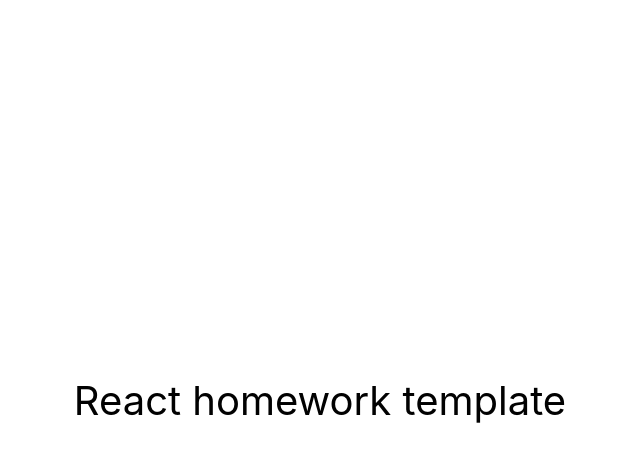
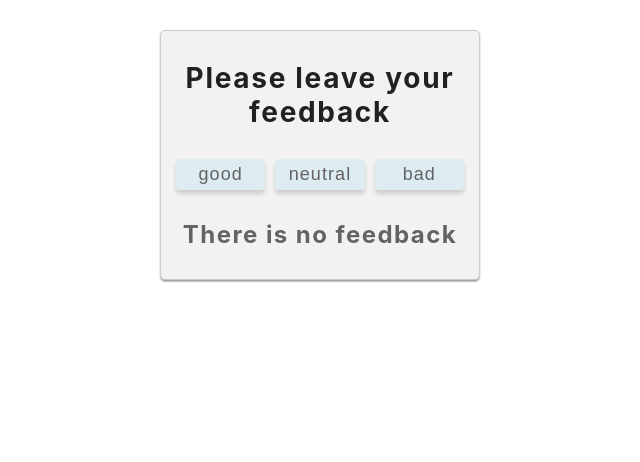
Before and after one commit to Oleksandr-Karpiuk/goit-react-hw-04-feedback, a React (Create React App) app: page / in a window 1280 px wide. Shown: the top 462 px of the page, without its empty margins (320-960 px from the left). Built offline with nearby package versions, Linux system fonts and the light colour scheme.

Commit message:
Finish task

```diff
--- a/src/components/App.jsx
+++ /dev/null
@@ -1,16 +0,0 @@
-export const App = () => {
-  return (
-    <div
-      style={{
-        height: '100vh',
-        display: 'flex',
-        justifyContent: 'center',
-        alignItems: 'center',
-        fontSize: 40,
-        color: '#010101'
-      }}
-    >
-      React homework template
-    </div>
-  );
-};
--- /dev/null
+++ b/src/components/App/App.jsx
@@ -0,0 +1,57 @@
+import React, { Component } from 'react';
+import css from './App.module.css';
+import FeedbackOptions from 'components/FeedbackOptions/FeedbackOptions';
+import Statistics from 'components/Statistics/Statistics';
+
+export class App extends Component {
+  state = {
+    good: 0,
+    neutral: 0,
+    bad: 0,
+  };
+
+  handleIncrement = option => {
+    this.setState(prevState => {
+      return {
+        [option]: prevState[option] + 1,
+      };
+    });
+  };
+
+  totalFeedback = () => {
+    const { good, neutral, bad } = this.state;
+    return good + neutral + bad;
+  };
+
+  positivePercentage = () => {
+    const { good } = this.state;
+    return this.totalFeedback()
+      ? Math.round((good / this.totalFeedback()) * 100)
+      : 0;
+  };
+
+  render() {
+    const { good, neutral, bad } = this.state;
+    return (
+      <div className={css.section}>
+        <h1 className={css.main__title}>Please leave your feedback</h1>
+        <FeedbackOptions
+          options={Object.keys(this.state)}
+          onLeaveFeedback={this.handleIncrement}
+        />
+        {this.totalFeedback() ? (
+          <Statistics
+            title="Statistics"
+            good={good}
+            neutral={neutral}
+            bad={bad}
+            total={this.totalFeedback()}
+            positivePercentage={this.positivePercentage()}
+          />
+        ) : (
+          <h2 className={css.notification}>There is no feedback</h2>
+        )}
+      </div>
+    );
+  }
+}
--- /dev/null
+++ b/src/components/App/App.module.css
@@ -0,0 +1,29 @@
+.section {
+  margin-top: 30px;
+  margin-left: auto;
+  margin-right: auto;
+  padding: 30px 15px;
+
+  width: 320px;
+
+  background: var(--section-bcg-color);
+
+  border: 1px solid var(--border-color);
+  border-radius: 5px;
+  box-shadow: 0px 1px 3px rgba(0, 0, 0, 0.12), 0px 1px 1px rgba(0, 0, 0, 0.14),
+    0px 2px 1px rgba(0, 0, 0, 0.2);
+}
+
+.main__title {
+  text-align: center;
+  font-size: 28px;
+  letter-spacing: 0.06em;
+  color: var(--main-text-color);
+}
+
+.notification {
+  text-align: center;
+  font-size: 24px;
+  letter-spacing: 0.06em;
+  color: var(--secondary-text-color);
+}
--- /dev/null
+++ b/src/components/FeedbackOptions/FeedbackOptions.jsx
@@ -0,0 +1,26 @@
+import PropTypes from 'prop-types';
+import css from './FeedbackOptions.module.css';
+
+const FeedbackOptions = ({ options, onLeaveFeedback }) => {
+  return (
+    <section className={css.feedback}>
+      {options.map(option => (
+        <button
+          type="button"
+          key={option}
+          onClick={() => onLeaveFeedback(option)}
+          className={css.feedback__button}
+        >
+          {option}
+        </button>
+      ))}
+    </section>
+  );
+};
+
+FeedbackOptions.propTypes = {
+  options: PropTypes.arrayOf(PropTypes.string).isRequired,
+  onLeaveFeedback: PropTypes.func.isRequired,
+};
+
+export default FeedbackOptions;
--- /dev/null
+++ b/src/components/FeedbackOptions/FeedbackOptions.module.css
@@ -0,0 +1,32 @@
+.feedback {
+  display: flex;
+  align-items: center;
+  justify-content: center;
+  gap: 10px;
+
+  padding-top: 30px;
+  padding-bottom: 30px;
+}
+
+.feedback__button {
+  padding-top: 5px;
+  padding-bottom: 5px;
+  width: 100px;
+
+  font-size: 18px;
+  letter-spacing: 0.06em;
+  color: var(--secondary-text-color);
+
+  background: var(--bcg-color);
+
+  border: none;
+  border-radius: 4px;
+  box-shadow: 0px 4px 4px rgba(0, 0, 0, 0.15);
+
+  cursor: pointer;
+}
+
+.feedback__button:hover,
+.feedback__button:focus {
+  background-color: #188ae860;
+}
--- /dev/null
+++ b/src/components/Statistics/Statistics.jsx
@@ -0,0 +1,35 @@
+import PropTypes from 'prop-types';
+import css from './Statistics.module.css';
+
+const Statistics = ({
+  title,
+  good,
+  neutral,
+  bad,
+  total,
+  positivePercentage,
+}) => {
+  return (
+    <section className={css.statistics}>
+      <h2 className={css.title}>{title}</h2>
+      <div>
+        <p className={css.statistics__text}>Good: {good}</p>
+        <p className={css.statistics__text}>Neutral: {neutral}</p>
+        <p className={css.statistics__text}>Bad: {bad}</p>
+        <p className={css.statistics__text}>Total: {total}</p>
+        <p className={css.statistics__text}>Positive: {positivePercentage}%</p>
+      </div>
+    </section>
+  );
+};
+
+Statistics.propTypes = {
+  title: PropTypes.string.isRequired,
+  good: PropTypes.number.isRequired,
+  neutral: PropTypes.number.isRequired,
+  bad: PropTypes.number.isRequired,
+  total: PropTypes.number.isRequired,
+  positivePercentage: PropTypes.number.isRequired,
+};
+
+export default Statistics;
--- /dev/null
+++ b/src/components/Statistics/Statistics.module.css
@@ -0,0 +1,16 @@
+.title {
+  margin-bottom: 15px;
+
+  text-align: center;
+  font-size: 24px;
+  letter-spacing: 0.06em;
+  color: var(--main-text-color);
+}
+
+.statistics__text {
+  padding: 5px 10px;
+
+  font-size: 18px;
+  letter-spacing: 0.06em;
+  color: var(--secondary-text-color);
+}
--- a/src/index.css
+++ b/src/index.css
@@ -1,4 +1,12 @@
 @import-normalize; /* bring in normalize.css styles */
+
+:root {
+  --main-text-color: #212121;
+  --secondary-text-color: #636363;
+  --border-color: #cacaca;
+  --bcg-color: rgba(135, 207, 235, 0.2);
+  --section-bcg-color: rgba(128, 128, 128, 0.1);
+}
 
 body {
   margin: 0;
@@ -13,3 +21,27 @@ code {
   font-family: source-code-pro, Menlo, Monaco, Consolas, 'Courier New',
     monospace;
 }
+
+* {
+  box-sizing: border-box;
+}
+
+h1,
+h2,
+h3,
+p {
+  margin: 0;
+  padding: 0;
+}
+
+ul {
+  margin: 0;
+  padding: 0;
+  list-style-type: none;
+}
+
+img {
+  display: block;
+  max-width: 100%;
+  height: auto;
+}
--- a/src/index.js
+++ b/src/index.js
@@ -1,6 +1,6 @@
 import React from 'react';
 import ReactDOM from 'react-dom/client';
-import { App } from 'components/App';
+import { App } from 'components/App/App';
 import './index.css';
 
 ReactDOM.createRoot(document.getElementById('root')).render(
```
